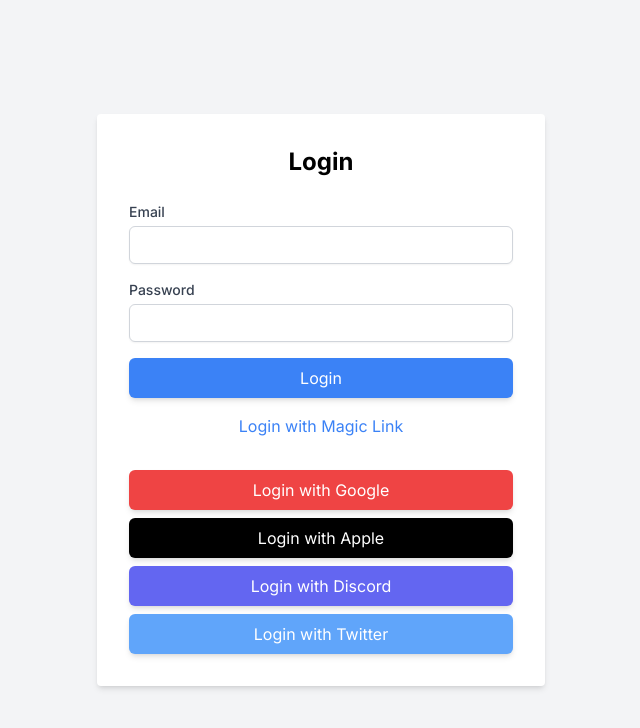
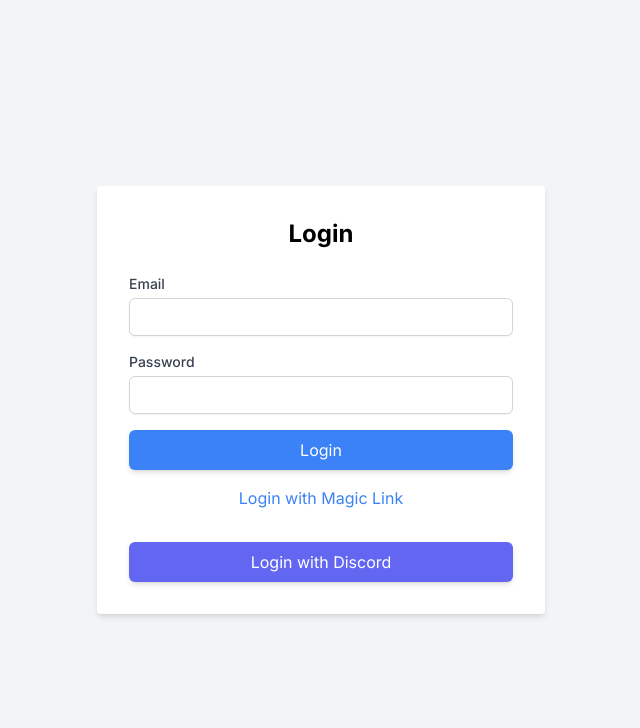
Before and after one commit to prabhathc/audiochat, a Next.js app: page /login in a window 1280 px wide. Shown: the top 728 px of the page, without its empty margins (319-959 px from the left). Built offline with nearby package versions, Linux system fonts and the light colour scheme.

Commit message:
added discord one-click

```diff
--- a/app/auth/callback/route.ts
+++ b/app/auth/callback/route.ts
@@ -5,6 +5,7 @@
 export async function GET(req: NextRequest) {
     const url = new URL(req.url);
     const code = url.searchParams.get("code");
+    console.log('CODE:', code);
 
     if (code) {
         const cookieStore = cookies();
--- /dev/null
+++ b/app/auth/discord/route.ts
@@ -0,0 +1,48 @@
+import { createRouteHandlerClient } from "@supabase/auth-helpers-nextjs";
+import { cookies } from "next/headers";
+import { NextRequest, NextResponse } from "next/server";
+
+export async function GET(req: NextRequest) {
+    console.log('YO WE ARE RUNNING DISCORD ROUTE');
+    const cookieStore = cookies();
+
+    const supabase = createRouteHandlerClient({
+        cookies: () => cookieStore,
+    });
+
+    const { data, error } = await supabase.auth.signInWithOAuth({
+        provider: 'discord',
+        options: {
+            redirectTo: `${new URL(req.url).origin}/auth/callback`,
+        }
+    });
+
+    if (data && data.url) {
+        const response = NextResponse.redirect(data.url, {
+            status: 301,
+        });
+        response.headers.set('Cache-Control', 'no-store, no-cache, must-revalidate, proxy-revalidate');
+        response.headers.set('Pragma', 'no-cache');
+        response.headers.set('Expires', '0');
+        return response;
+    }
+
+    if (error) {
+        console.error("Error logging in:", error.message);
+        const response = NextResponse.rewrite(`${new URL(req.url).origin}/login?error=invalid_credentials`, {
+            status: 301,
+        });
+        response.headers.set('Cache-Control', 'no-store, no-cache, must-revalidate, proxy-revalidate');
+        response.headers.set('Pragma', 'no-cache');
+        response.headers.set('Expires', '0');
+        return response;
+    }
+
+    const response = NextResponse.redirect(new URL(req.url).origin, {
+        status: 301,
+    });
+    response.headers.set('Cache-Control', 'no-store, no-cache, must-revalidate, proxy-revalidate');
+    response.headers.set('Pragma', 'no-cache');
+    response.headers.set('Expires', '0');
+    return response;
+}
--- a/app/login/page.tsx
+++ b/app/login/page.tsx
@@ -1,6 +1,6 @@
 'use client'
 
-import { FormEvent, useState } from 'react';
+import { useState, FormEvent } from 'react';
 
 export default function Login() {
   const [email, setEmail] = useState('');
@@ -20,7 +20,6 @@
       headers: {
         'Content-Type': 'application/json',
         'Cache-Control': 'no-store, no-cache, must-revalidate, proxy-revalidate',
-        'Pragma': 'no-cache',
         'Expires': '0',
       },
       body,
@@ -40,13 +39,8 @@
     }
   };
 
-  const handleOAuthLogin = async (provider: string) => {
-    const response = await fetch(`/auth/${provider}`);
-    if (response.ok) {
-      window.location.href = '/';
-    } else {
-      console.error(`Failed to log in with ${provider}`);
-    }
+  const handleOAuthLogin = (provider: string) => {
+    window.location.href = `/auth/${provider}`;
   };
 
   return (
@@ -94,28 +88,10 @@
         </div>
         <div className="mt-6">
           <button
-            onClick={() => handleOAuthLogin('google')}
-            className="w-full bg-red-500 text-white py-2 px-4 rounded-md shadow-md hover:bg-red-600 focus:outline-none focus:ring-2 focus:ring-red-500 focus:ring-opacity-50 mt-2"
-          >
-            Login with Google
-          </button>
-          <button
-            onClick={() => handleOAuthLogin('apple')}
-            className="w-full bg-black text-white py-2 px-4 rounded-md shadow-md hover:bg-gray-800 focus:outline-none focus:ring-2 focus:ring-gray-500 focus:ring-opacity-50 mt-2"
-          >
-            Login with Apple
-          </button>
-          <button
             onClick={() => handleOAuthLogin('discord')}
             className="w-full bg-indigo-500 text-white py-2 px-4 rounded-md shadow-md hover:bg-indigo-600 focus:outline-none focus:ring-2 focus:ring-indigo-500 focus:ring-opacity-50 mt-2"
           >
             Login with Discord
-          </button>
-          <button
-            onClick={() => handleOAuthLogin('twitter')}
-            className="w-full bg-blue-400 text-white py-2 px-4 rounded-md shadow-md hover:bg-blue-500 focus:outline-none focus:ring-2 focus:ring-blue-500 focus:ring-opacity-50 mt-2"
-          >
-            Login with Twitter
           </button>
         </div>
       </div>
--- a/middleware.ts
+++ b/middleware.ts
@@ -25,6 +25,6 @@
 
 export const config = {
   matcher: [
-    '/((?!api|_next/static|_next/image|favicon.ico|auth/login|auth/logout|auth/magic-link|auth/callback).*)',
+    '/((?!api|_next/static|_next/image|favicon.ico|auth).*)',
   ],
 }
```
